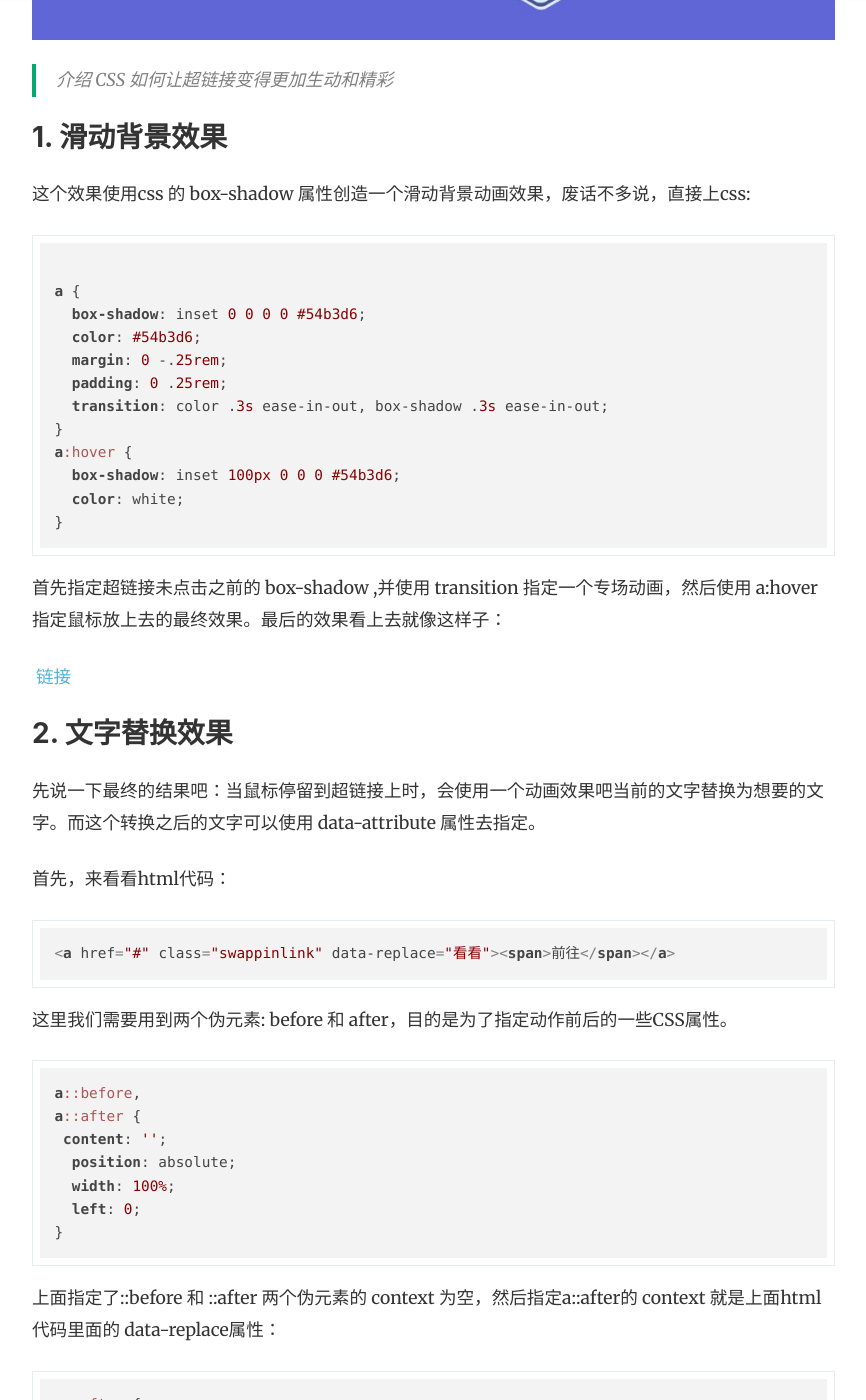
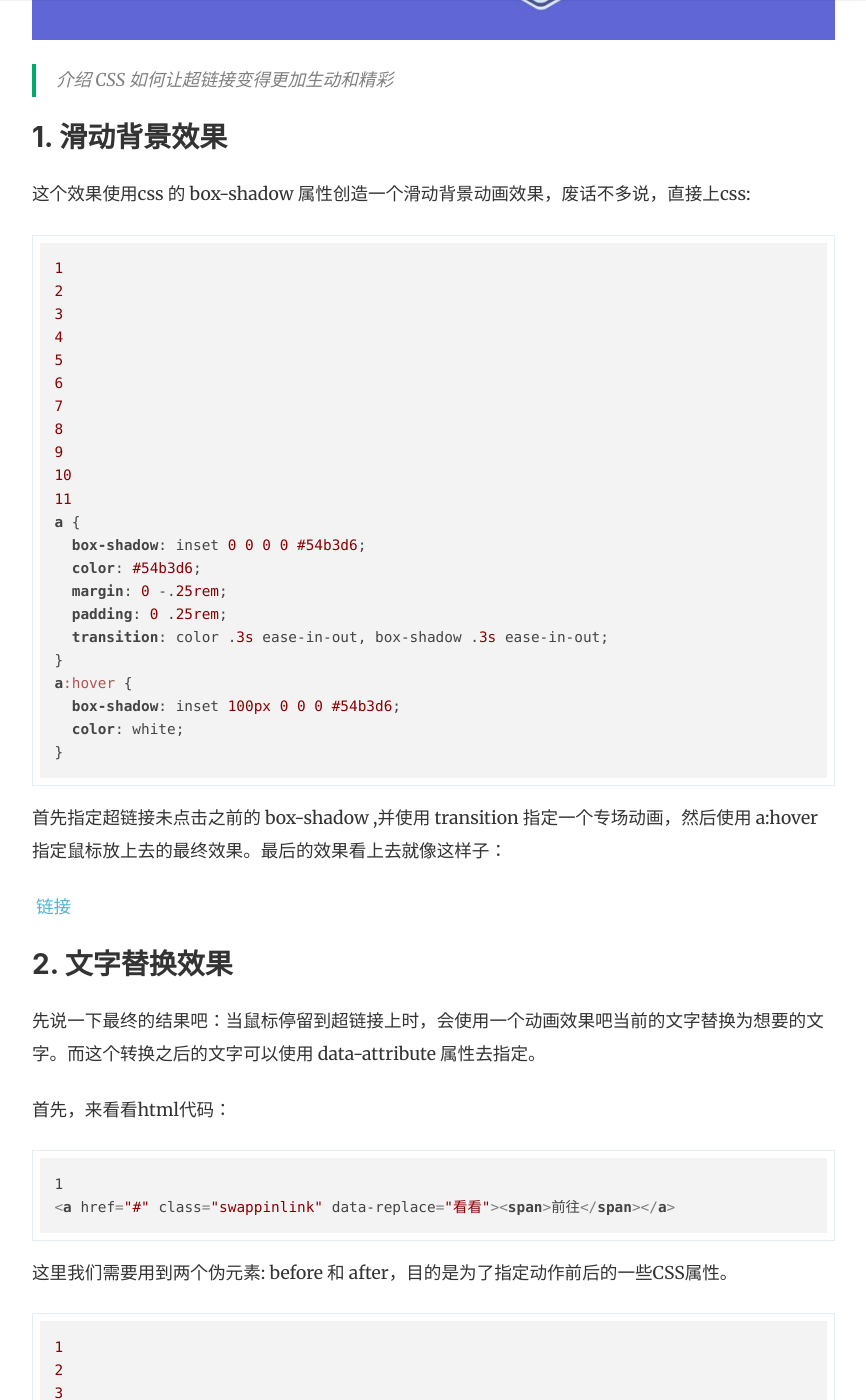
Before and after one commit to soragui/soragui.github.io, a Jekyll site: the page built from _posts/csslearn/2023-01-08-6 种超链接效果(上).md, in a window 1280 px wide and 1400 px high, scrolled down 703 px. Shown: the whole window, without its empty margins (253-1119 px from the left). Built offline with Jekyll 4.4.1, drawn with Linux system fonts in a browser that asks for light colours; nearby versions of some CDN libraries; comment, search, counter and statistics services are not loaded; some of the changed text lies outside the part shown.

Commit message:
update code hi

````diff
--- a/_config.yml
+++ b/_config.yml
@@ -56,6 +56,9 @@ markdown: kramdown
 
 kramdown:
   syntax_highlighter: coderay
+  syntax_highlighter_opts:
+    line_numbers: table
+    bold_every: 5
 
 # Adsense (change to "enabled" to activate, also your client id and ad slot. Create a new ad unit from your Adsense account to get the slot.)
 adsense: "disabled"
--- a/_posts/csslearn/2023-01-08-6 种超链接效果(上).md
+++ b/_posts/csslearn/2023-01-08-6 种超链接效果(上).md
@@ -11,7 +11,7 @@ categories: csslearn
 ### 1. 滑动背景效果
 这个效果使用css 的 box-shadow 属性创造一个滑动背景动画效果，废话不多说，直接上css:
 
-<pre><code>
+```css
 a {
   box-shadow: inset 0 0 0 0 #54b3d6;
   color: #54b3d6;
@@ -23,7 +23,7 @@ a:hover {
   box-shadow: inset 100px 0 0 0 #54b3d6;
   color: white;
 }
-</code></pre>
+```
 
 首先指定超链接未点击之前的 box-shadow ,并使用 transition 指定一个专场动画，然后使用 a:hover 指定鼠标放上去的最终效果。最后的效果看上去就像这样子：
 
````
Also changed, not shown: Gemfile.lock.
